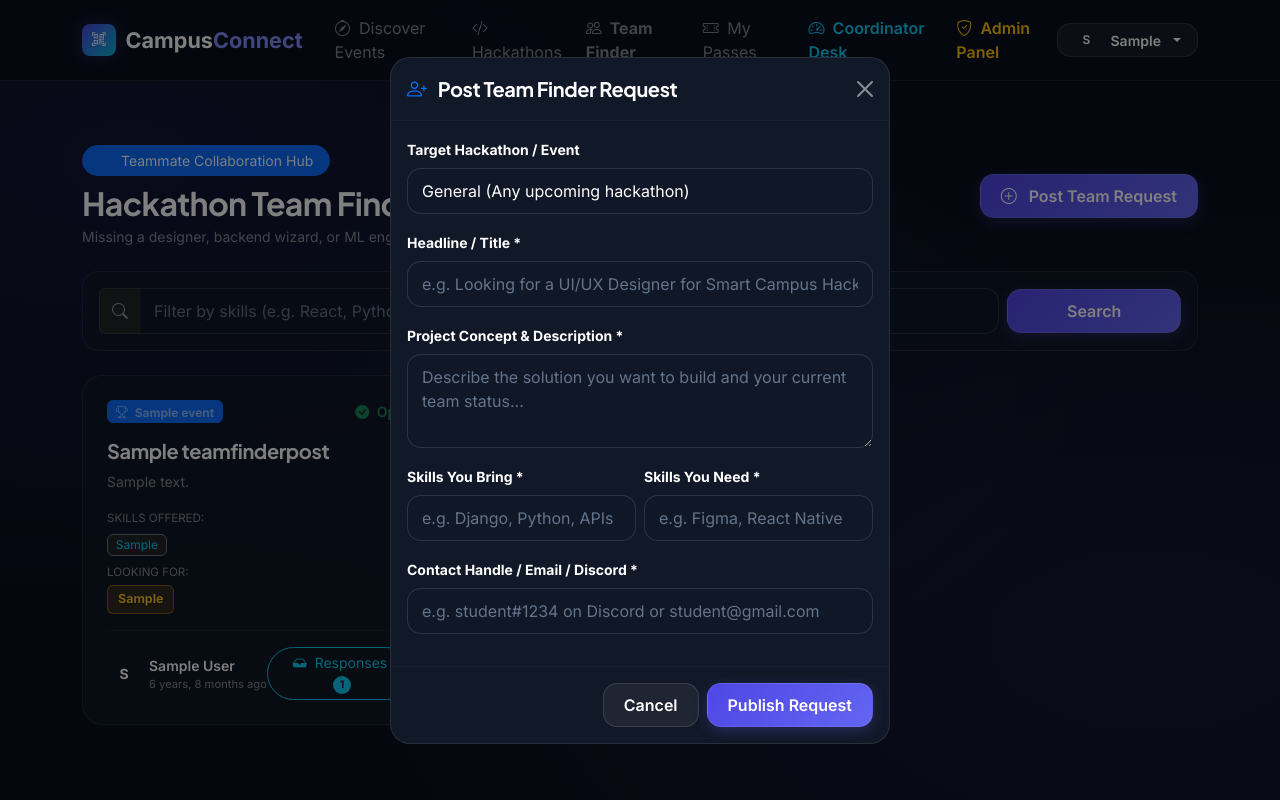
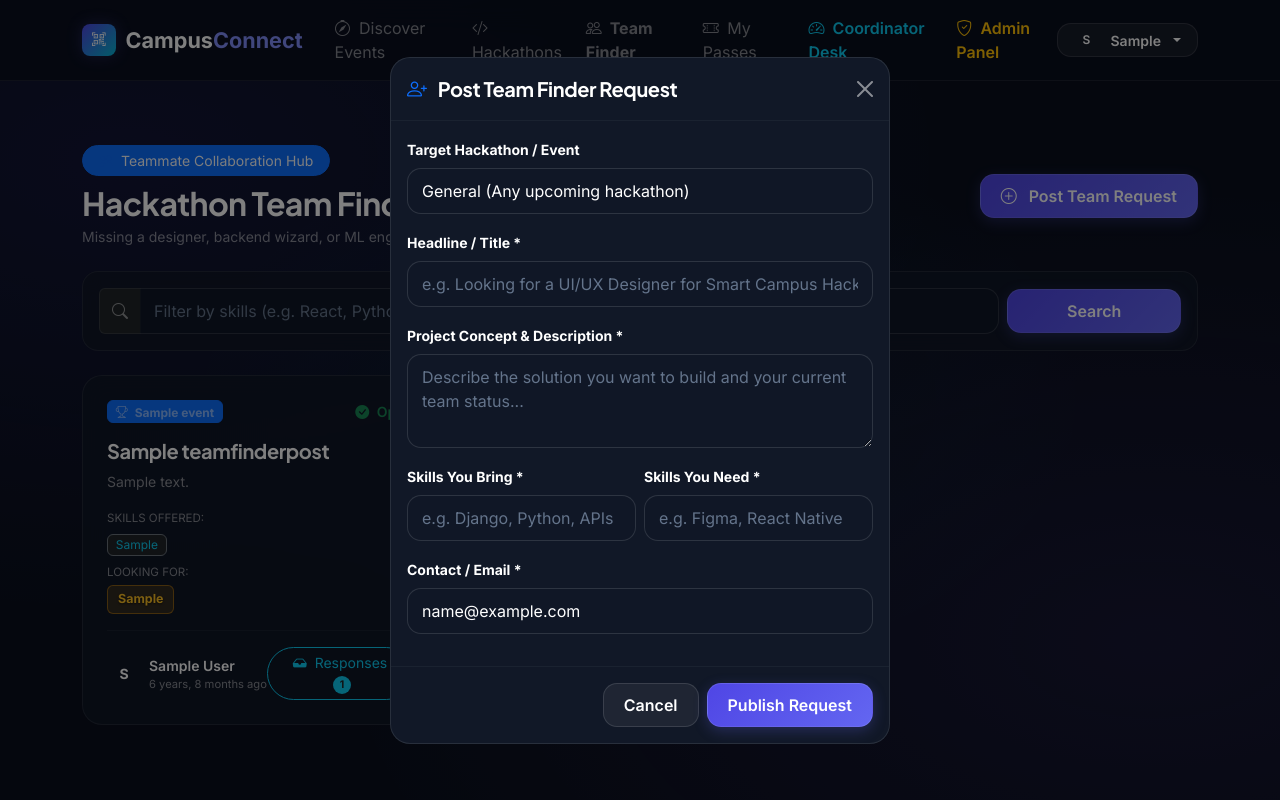
Before and after one commit to dnyaneshwarit27-lab/campusconnect, a Django app: page /team-finder/ in a window 1280 px wide, after a click on "Post Team Request". Run offline with Django 5.2, Linux system fonts and the light colour scheme; a user stored in the database is signed in; tables that the repository leaves empty hold one stand-in row (values such as "Sample post").

Commit message:
Remove Discord from Team Finder forms and keep only Contact Email

```diff
--- a/events/models.py
+++ b/events/models.py
@@ -241,7 +241,7 @@ class TeamFinderPost(models.Model):
     description = models.TextField()
     skills_offered = models.CharField(max_length=255, help_text="Skills you bring, e.g. Backend, UI/UX")
     skills_needed = models.CharField(max_length=255, help_text="Skills you are looking for")
-    contact_handle = models.CharField(max_length=150, help_text="Discord / WhatsApp / Email")
+    contact_handle = models.CharField(max_length=150, help_text="Contact Email")
     is_open = models.BooleanField(default=True)
     created_at = models.DateTimeField(auto_now_add=True)
 
@@ -271,7 +271,7 @@ class TeamCollaborationRequest(models.Model):
     post = models.ForeignKey(TeamFinderPost, on_delete=models.CASCADE, related_name='collaboration_requests')
     sender = models.ForeignKey(User, on_delete=models.CASCADE, related_name='sent_collaboration_requests')
     message = models.TextField()
-    sender_contact = models.CharField(max_length=150, help_text="Email, Phone, Discord or Telegram")
+    sender_contact = models.CharField(max_length=150, help_text="Contact Email")
     status = models.CharField(max_length=20, choices=STATUS_CHOICES, default='PENDING')
     created_at = models.DateTimeField(auto_now_add=True)
 
--- a/templates/events/team_finder.html
+++ b/templates/events/team_finder.html
@@ -174,10 +174,10 @@
                                                       placeholder="Introduce yourself! What skills do you bring and why are you excited to build this?">Hi {{ post.user.first_name|default:post.user.username }}, I saw your post looking for {{ post.skills_needed }} for {{ post.event.title|default:'the hackathon' }}. I'd love to team up! My skills include {{ user.profile.skills|default:'relevant tech stack' }}.</textarea>
                                         </div>
                                         <div class="mb-3">
-                                            <label class="form-label text-white small fw-bold">Your Contact Handle / Phone / Discord</label>
-                                            <input type="text" name="sender_contact" class="form-control form-control-custom"
-                                                   value="{{ user.email }}{% if user.profile.phone %} / {{ user.profile.phone }}{% endif %}"
-                                                   placeholder="e.g. {{ user.email }} or Discord username" required>
+                                            <label class="form-label text-white small fw-bold">Your Contact Email *</label>
+                                            <input type="email" name="sender_contact" class="form-control form-control-custom"
+                                                   value="{{ user.email }}"
+                                                   placeholder="e.g. {{ user.email|default:'student@gmail.com' }}" required>
                                         </div>
                                         <div class="d-flex justify-content-end gap-2">
                                             <button type="button" class="btn btn-glass" data-bs-dismiss="modal">Close</button>
@@ -347,9 +347,10 @@
                     </div>
 
                     <div class="mb-3">
-                        <label class="form-label text-white small fw-bold">Contact Handle / Email / Discord *</label>
-                        <input type="text" name="contact_handle" class="form-control form-control-custom"
-                               placeholder="e.g. student#1234 on Discord or student@gmail.com" required>
+                        <label class="form-label text-white small fw-bold">Contact / Email *</label>
+                        <input type="email" name="contact_handle" class="form-control form-control-custom"
+                               value="{{ user.email }}"
+                               placeholder="e.g. {{ user.email|default:'student@gmail.com' }}" required>
                     </div>
                 </div>
                 <div class="modal-footer border-secondary border-opacity-10">
```
